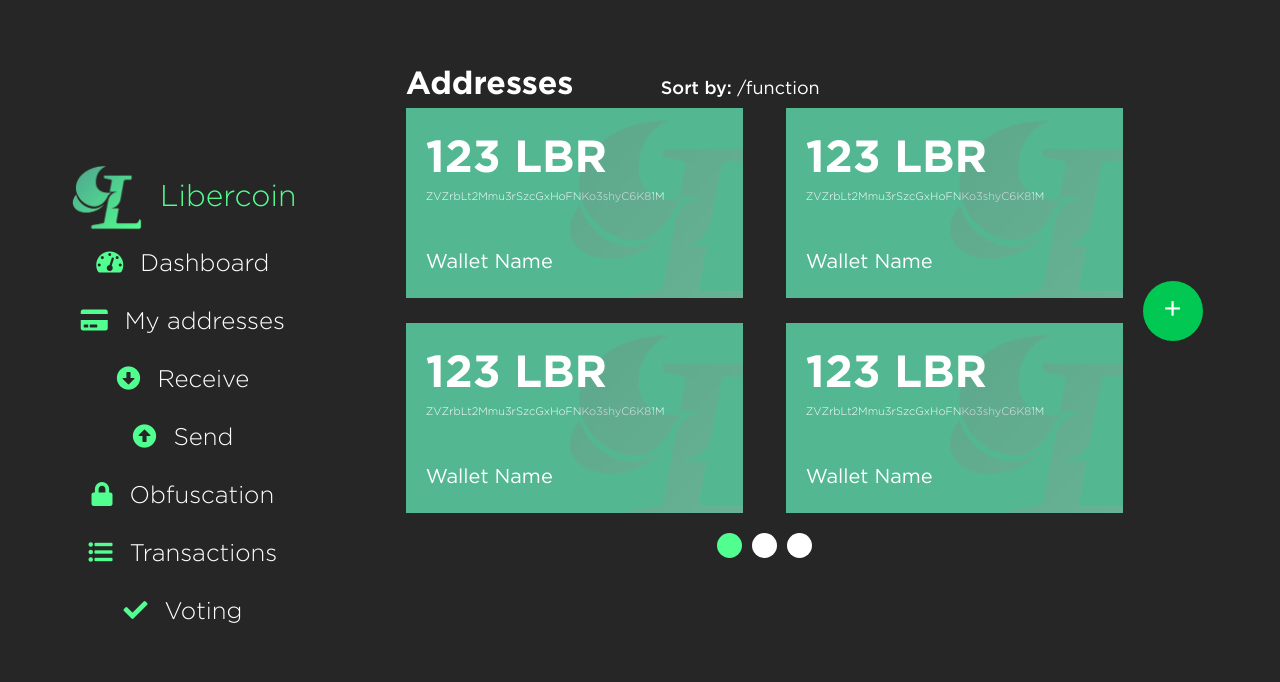
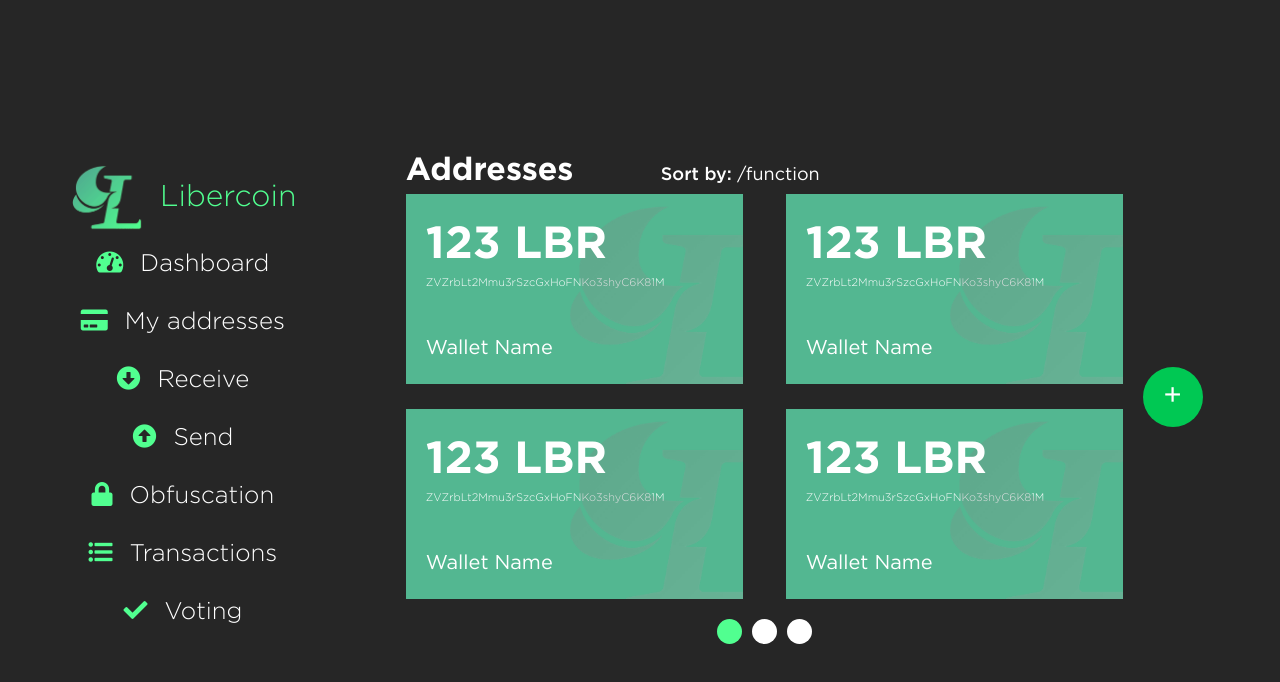
Before and after one commit to libercoinproject/Singularity, a React (Create React App) app: page /addresses in a window 1280 px wide. Shown: the top 682 px of the page. Built offline with nearby package versions, Linux system fonts and the light colour scheme.

Commit message:
Adresses vertical alignment changed

```diff
--- a/src/Addresses.js
+++ b/src/Addresses.js
@@ -5,7 +5,7 @@
   render() {
     return (
         <div class="content">
-          <div class="adresses">
+          <div class="adresses flex jc-c fl-column">
             <div class="flex ali-c">
               <h1 class="main-heading">Addresses</h1>
               <p class="adresses__sorting"><span>Sort by:</span> /function</p>
--- a/src/App.css
+++ b/src/App.css
@@ -48,6 +48,12 @@
 
 .jc-c {
   justify-content: center;
+}
+
+.fl-column {
+  -webkit-flex-direction: column;
+  -ms-flex-direction: column;
+  flex-direction: column;
 }
 
 #root {
@@ -222,10 +228,6 @@
   margin-top: 0;
 }
 
-.adresses .flex:nth-child(1) {
-  margin-top: 70px;
-}
-
 .adresses__sorting {
   margin-top: 0px;
   margin-left: 10%;
@@ -364,6 +366,7 @@
 .dashboard, .adresses {
   width: calc(100% - 40px);
   padding-left: 40px;
+  height: 100%;
 }
 
 .blockRow {
```
